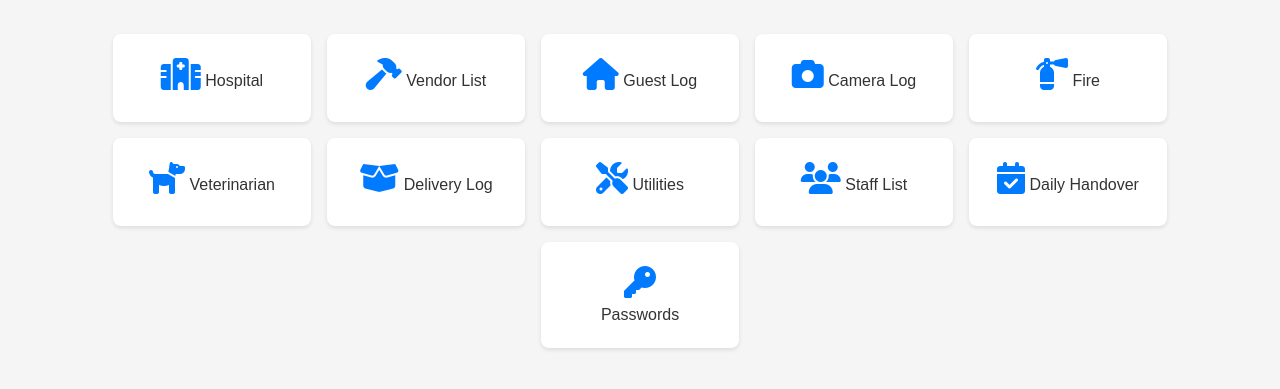
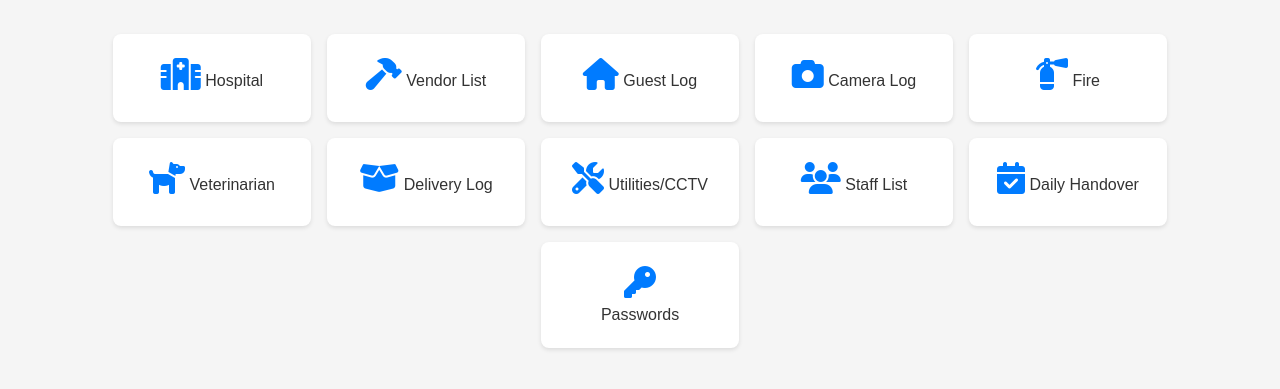
Before and after one commit to gptaid/112w-vip-site, a plain HTML site: page index.html in a window 1280 px wide. Shown: the part 57-446 px from the top of the page. Drawn offline with Linux system fonts and the light colour scheme.

Commit message:
Update index.html

```diff
--- a/index.html
+++ b/index.html
@@ -40,9 +40,9 @@
       <i class="fas fa-box-open"></i>
       <span>Delivery Log</span>
     </a>
-    <a class="card" href="utilities.html">
+    <a class="card" href="utilities/CCTV.html">
       <i class="fas fa-tools"></i>
-      <span>Utilities</span>
+      <span>Utilities/CCTV</span>
 
     </a>
        <a class="card" href="staff-list.html">
```
